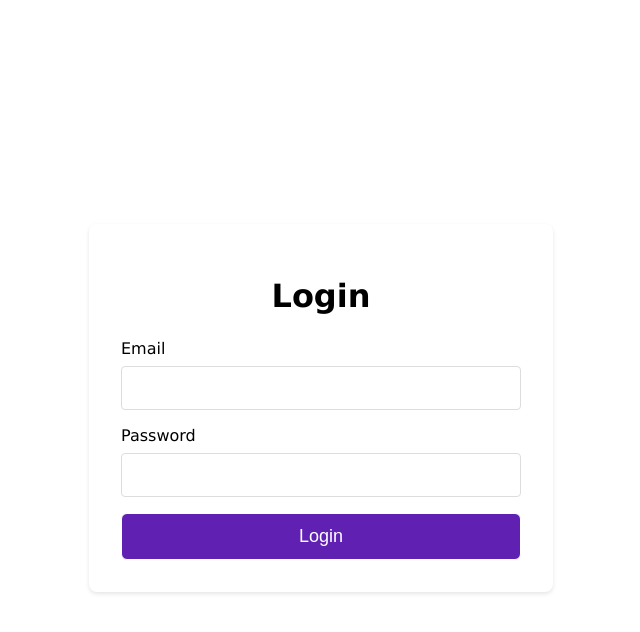
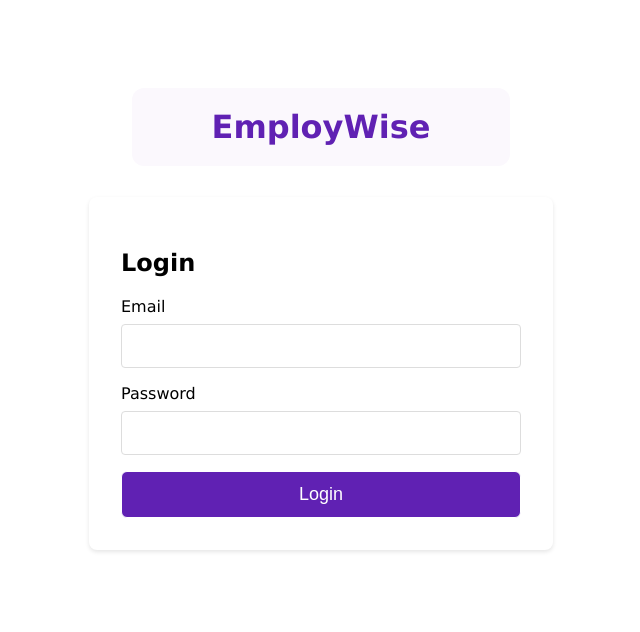
Before and after one commit to dimssu/EmployWise, a React (Vite) app: page /login in a window 1280 px wide. Shown: the top 632 px of the page, without its empty margins (327-967 px from the left). Built offline with nearby package versions, Linux system fonts and the light colour scheme; no server answers.

Commit message:
Added heading

```diff
--- a/src/Common/Components/TopBar/TopBar.module.scss
+++ b/src/Common/Components/TopBar/TopBar.module.scss
@@ -1,6 +1,6 @@
 .topbar {
   width: 100%;
-  height: 64px;
+  height: 74px;
   background-color: #ffffff;
   box-shadow: 0 2px 4px rgba(0, 0, 0, 0.1);
   position: fixed;
--- a/src/pages/Login/Login.module.scss
+++ b/src/pages/Login/Login.module.scss
@@ -2,8 +2,20 @@
   display: flex;
   justify-content: center;
   align-items: center;
+  flex-direction: column;
   min-height: 100vh;
   padding: 20px;
+  gap: 10px;
+  margin-bottom: 200px;
+}
+
+.brandHeading {
+    font-size: 2rem;
+    font-weight: bold;
+    color: #6021b3;
+    background-color: #fbf8fd;
+    padding: 20px 80px;
+    border-radius: 12px;
 }
 
 .loginForm {
--- a/src/pages/Login/Login.tsx
+++ b/src/pages/Login/Login.tsx
@@ -22,8 +22,9 @@ const Login: React.FC = () => {
 
   return (
     <div className={styles.loginContainer}>
+      <h1 className={styles.brandHeading}>EmployWise</h1>
       <form onSubmit={handleSubmit} className={styles.loginForm}>
-        <h1>Login</h1>
+        <h2>Login</h2>
         {error && <div className={styles.error}>{error}</div>}
         <div className={styles.formContainer}>
           <div className={styles.formGroup}>
```
